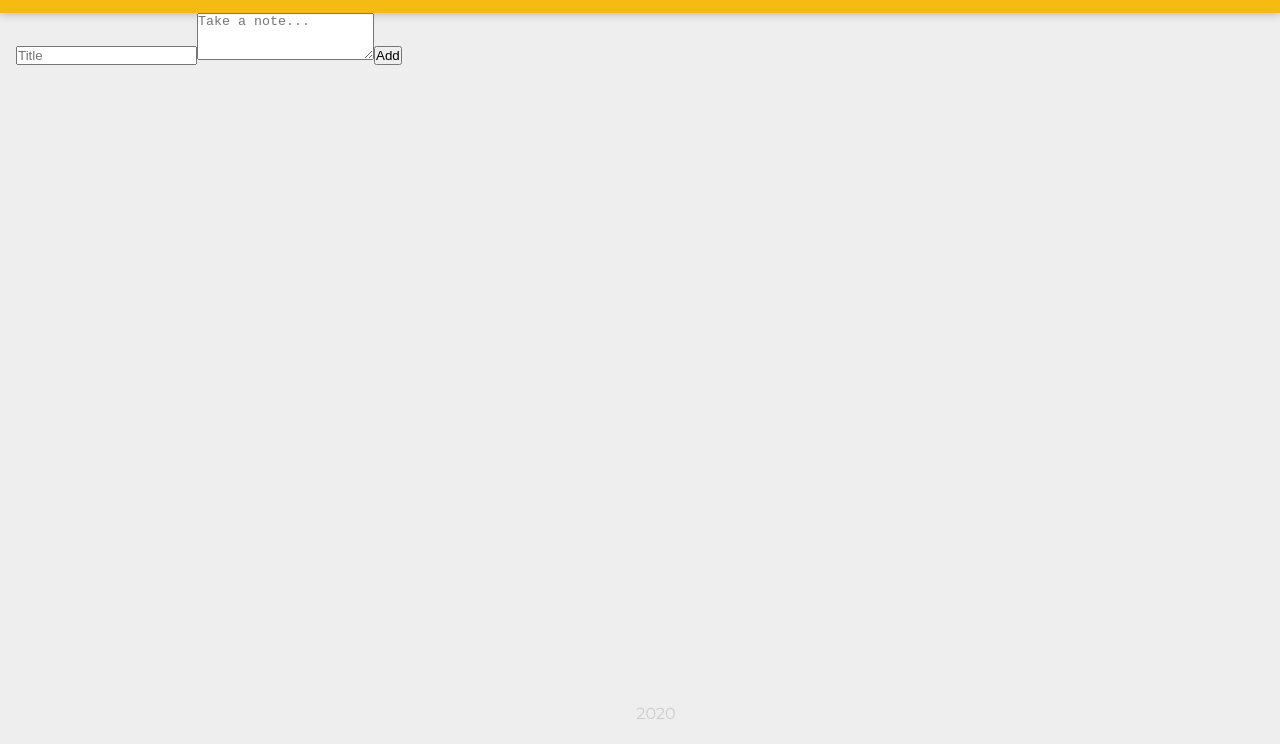
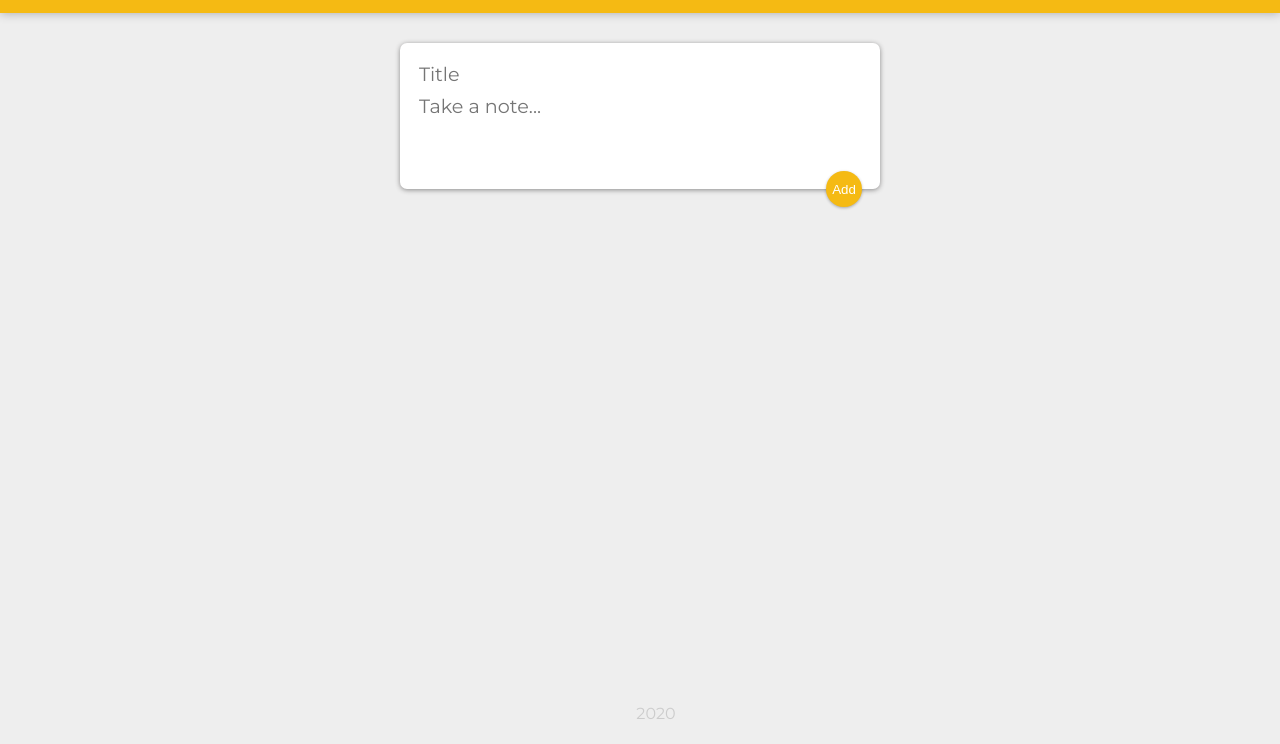
Before and after one commit to swaxmymoose/note-taker, a React app: page / in a window 1280 px wide. Shown: the part 56-800 px from the top of the page. Built offline with nearby package versions, Linux system fonts and the light colour scheme; a web font is replaced by a local one.

Commit message:
Styles for CreateArea and delete note button.

```diff
--- a/public/styles.css
+++ b/public/styles.css
@@ -7,6 +7,7 @@
 html {
   font-family: "Montserrat", sans-serif;
 }
+
 body {
   background: #eee;
   padding: 0 16px;
@@ -36,6 +37,7 @@ footer {
 footer p {
   color: #ccc;
 }
+
 .note {
   background: #fff;
   border-radius: 7px;
@@ -45,13 +47,63 @@ footer p {
   margin: 16px;
   float: left;
 }
+
 .note h1 {
   font-size: 1.1em;
   margin-bottom: 6px;
 }
+
 .note p {
   font-size: 1.1em;
   margin-bottom: 10px;
   white-space: pre-wrap;
   word-wrap: break-word;
 }
+
+.note button {
+  position: relative;
+  float: right;
+  margin-right: 10px;
+  color: #f5ba13;
+  border: none;
+  width: 36px;
+  height: 36px;
+  cursor: pointer;
+  outline: none;
+}
+
+form {
+  position: relative;
+  width: 480px;
+  margin: 30px auto 20px auto;
+  background: #fff;
+  padding: 15px;
+  border-radius: 7px;
+  box-shadow: 0 1px 5px rgb(138, 137, 137);
+}
+
+form input,
+form textarea {
+  width: 100%;
+  border: none;
+  padding: 4px;
+  outline: none;
+  font-size: 1.2em;
+  font-family: inherit;
+  resize: none;
+}
+
+form button {
+  position: absolute;
+  right: 18px;
+  bottom: -18px;
+  background: #f5ba13;
+  color: #fff;
+  border: none;
+  border-radius: 50%;
+  width: 36px;
+  height: 36px;
+  box-shadow: 0 1px 3px rgba(0, 0, 0, 0.3);
+  cursor: pointer;
+  outline: none;
+}
--- a/src/components/CreateArea.js
+++ b/src/components/CreateArea.js
@@ -29,7 +29,7 @@ function CreateArea(props) {
 
   return (
     <div>
-      <form>
+      <form className="create-note">
 	<input name="title" onChange={handleChange} value={note.title} placeholder="Title"/>
 	<textarea name="content" onChange={handleChange} value={note.content} placeholder="Take a note..." rows="3"/>
 	<button onClick={submitNote}>Add</button>
```
